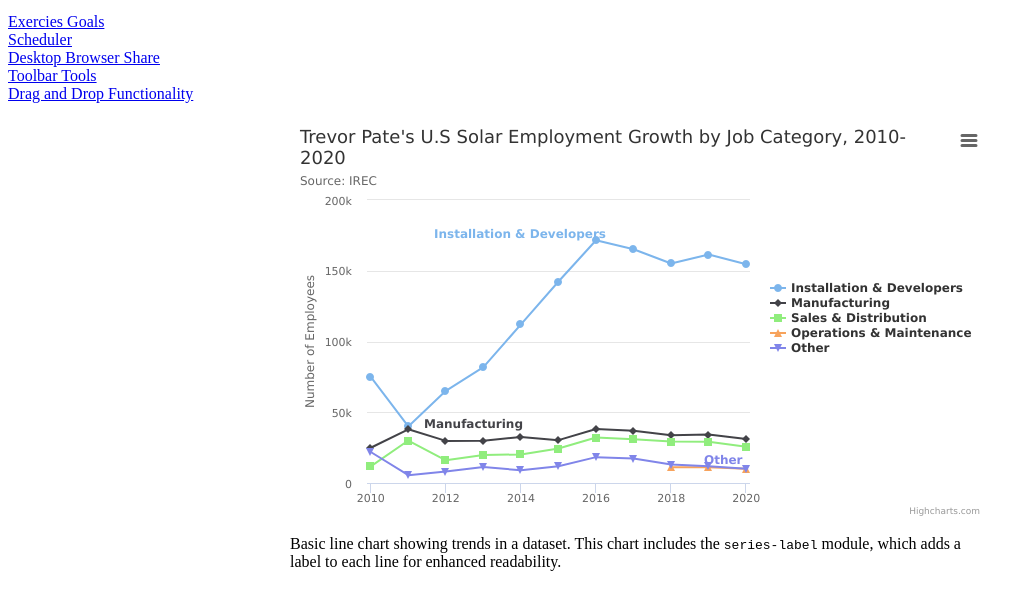
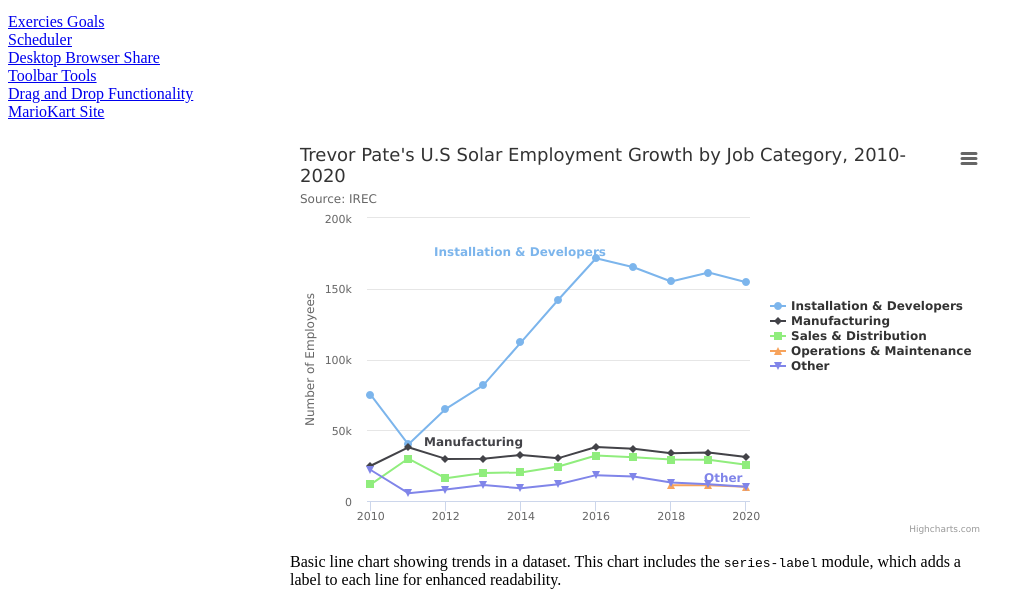
Before and after one commit to Trev444/Trevors-Data-Visualizations-Website, a plain HTML site: page index.html in a window 1280 px wide. Shown: the part 421-1013 px from the top of the page, without its empty margins (0-1033 px from the left). Drawn offline with nearby package versions, Linux system fonts and the light colour scheme; no server answers; a script that the page names is missing.

Commit message:
Save Link

```diff
--- a/index.html
+++ b/index.html
@@ -20,6 +20,7 @@
 <a href="jqwidgets-ver15.0.0/demos/Javascript%20%26%20JQuery/jqxchart/javascript_chart_pie_series.htm">Desktop Browser Share</a><br>
 <a href="jqwidgets-ver15.0.0/demos/Javascript%20%26%20JQuery/jqxtoolbar/javascript-toolbar-events.htm">Toolbar Tools</a><br>
 <a href="jqwidgets-ver15.0.0/demos/Javascript%20%26%20JQuery/jqxdragdrop/defaultfunctionality.htm">Drag and Drop Functionality</a><br>
+<a href="mariokart_site/">MarioKart Site</a>
 <script src="https://code.highcharts.com/highcharts.js"></script>
 <script src="https://code.highcharts.com/modules/series-label.js"></script>
 <script src="https://code.highcharts.com/modules/exporting.js"></script>
```
